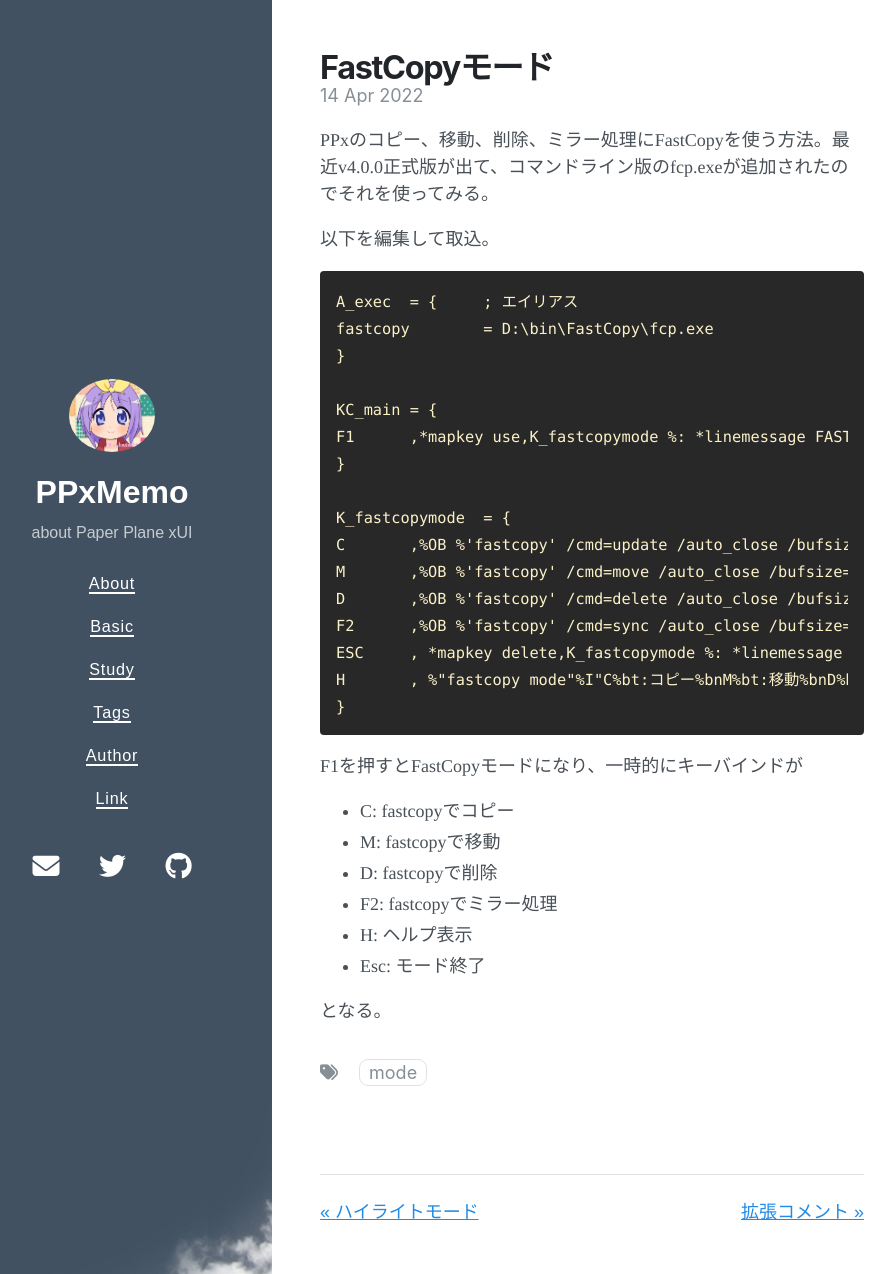
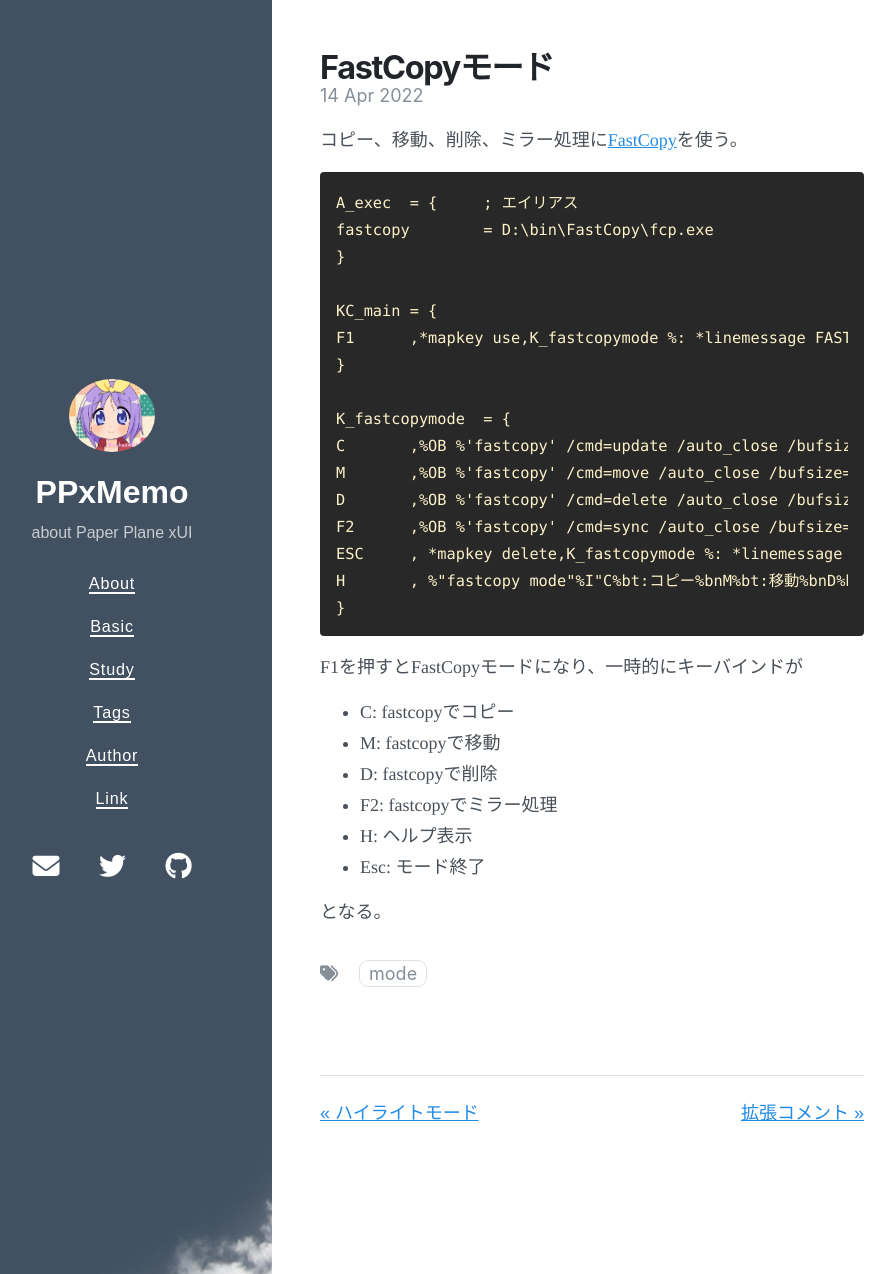
Before and after one commit to tukasa/ppxmemo, a Jekyll site: the page built from my_collections/_posts/2022-04-14-fastcopymode.md, in a window 1280 px wide and 1274 px high. Shown: the whole window, without its empty margins (48-943 px from the left). Built offline with Jekyll 4.4.1, drawn with Linux system fonts in a browser that asks for light colours; nearby versions of some CDN libraries.

Commit message:
サイトリンクを追加

````diff
--- a/my_collections/_posts/2022-04-14-fastcopymode.md
+++ b/my_collections/_posts/2022-04-14-fastcopymode.md
@@ -3,9 +3,7 @@ title: FastCopyモード
 author: tukasa
 tag: mode
 ---
-PPxのコピー、移動、削除、ミラー処理にFastCopyを使う方法。最近v4.0.0正式版が出て、コマンドライン版のfcp.exeが追加されたのでそれを使ってみる。
-
-以下を編集して取込。
+コピー、移動、削除、ミラー処理に[FastCopy](https://fastcopy.jp/)を使う。
 
 ```text
 A_exec	= {	; エイリアス
````
Also changed, not shown: my_collections/_posts/2022-04-14-7zipmode.md (+2 -1 lines), my_collections/_posts/2022-04-14-preview.md (+1 -1 lines).
